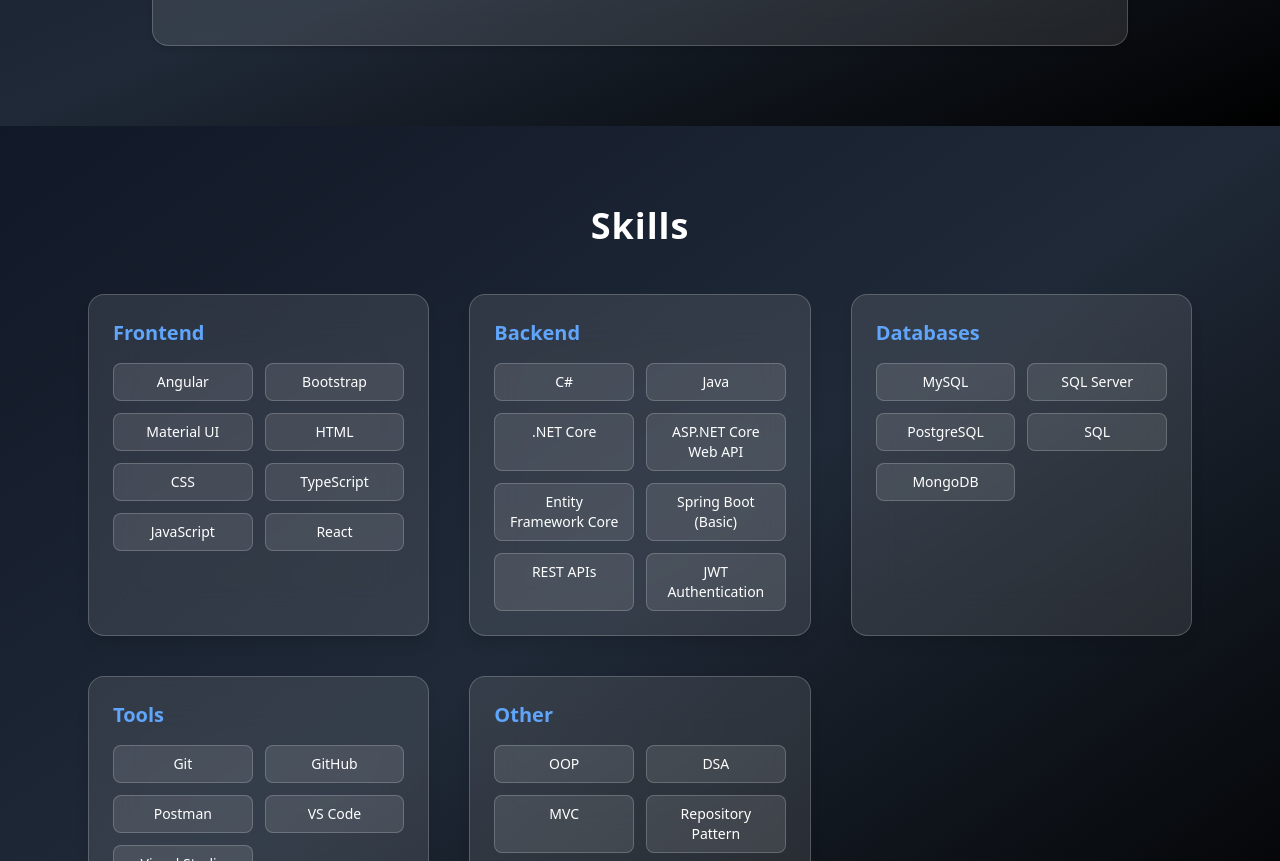
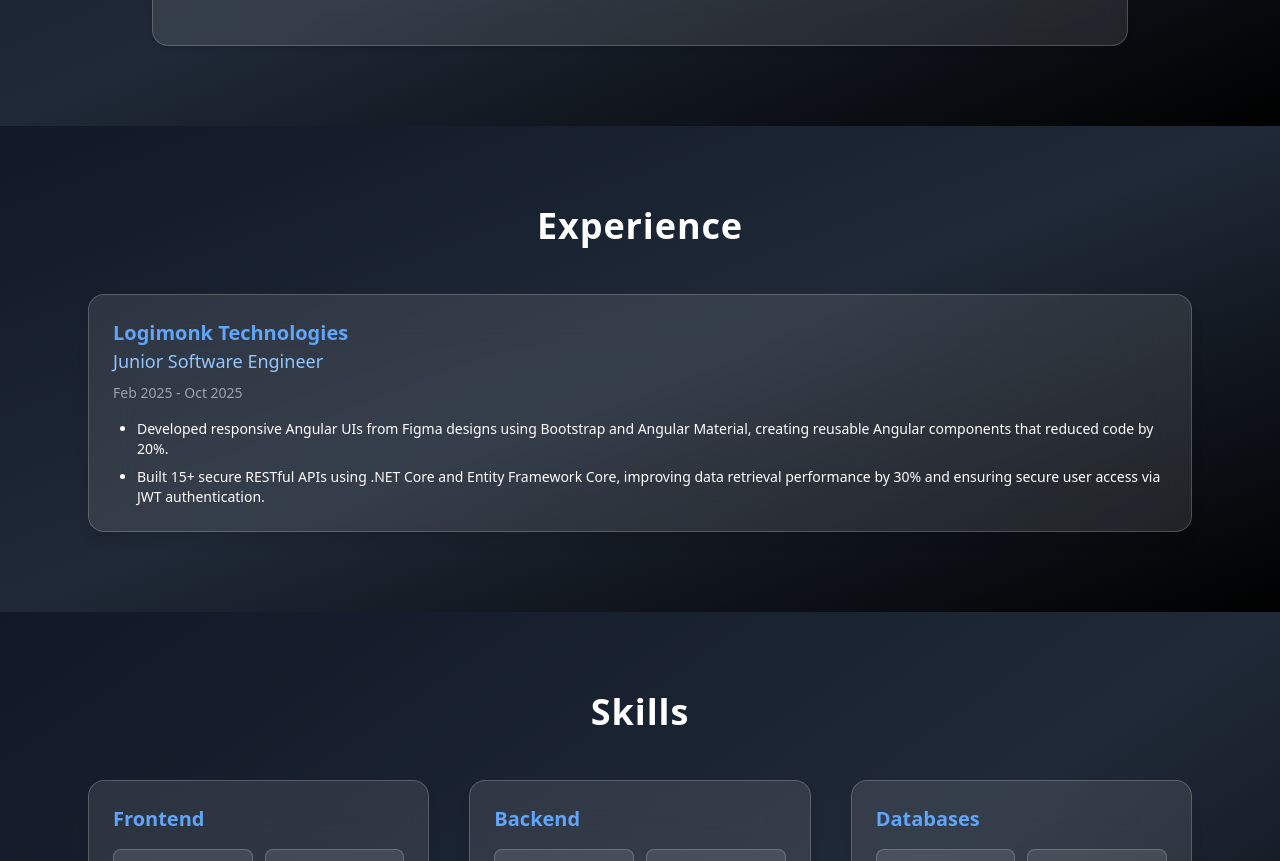
Before and after one commit to vivekkushwaha27/my-portfolio, a React (Create React App) app: page / in a window 1280 px wide. Shown: the part 1220-2081 px from the top of the page. Built offline with nearby package versions, Linux system fonts and the light colour scheme.

Commit message:
Added the Experience section.

```diff
--- a/src/App.js
+++ b/src/App.js
@@ -2,6 +2,7 @@ import React from "react";
 import Navbar from "./components/Navbar";
 import Hero from "./components/Hero";
 import About from "./components/About";
+import Experinece from "./components/Experience";
 import Skills from "./components/Skills";
 import Projects from "./components/Projects";
 import Achievements from "./components/Achievements";
@@ -13,6 +14,7 @@ export default function App() {
       <Navbar />
       <Hero />
       <About />
+      <Experinece />
       <Skills />
       <Projects />
       <Achievements />
--- /dev/null
+++ b/src/components/Experience.jsx
@@ -0,0 +1,48 @@
+import React from "react";
+
+const experiences = [
+  {
+    company: "Logimonk Technologies",
+    role: "Junior Software Engineer",
+    duration: "Feb 2025 - Oct 2025",
+    description: [
+      "Developed responsive Angular UIs from Figma designs using Bootstrap and Angular Material, creating reusable Angular components that reduced code by 20%.",
+      "Built 15+ secure RESTful APIs using .NET Core and Entity Framework Core, improving data retrieval performance by 30% and ensuring secure user access via JWT authentication."
+    ]
+  }
+];
+
+export default function Experience() {
+  return (
+    <section
+      id="experience"
+      className="py-20 bg-gradient-to-br from-gray-900 via-gray-800 to-black text-white"
+    >
+      <div className="max-w-6xl mx-auto px-6">
+        <h2 className="text-4xl font-extrabold text-center mb-12 tracking-wide">
+          Experience
+        </h2>
+
+        <div className="space-y-10">
+          {experiences.map((experience, index) => (
+            <div
+              key={index}
+              className="bg-white/10 backdrop-blur-xl border border-white/20
+              rounded-2xl shadow-lg p-6 hover:shadow-blue-500/40 transition duration-300"
+            >
+              <h3 className="text-xl font-bold text-blue-400">{experience.company}</h3>
+              <p className="text-lg mb-2 text-blue-300">{experience.role}</p>
+              <p className="text-sm text-gray-400 mb-4">{experience.duration}</p>
+
+              <ul className="list-disc pl-6 space-y-2">
+                {experience.description.map((desc, idx) => (
+                  <li key={idx} className="text-sm text-white">{desc}</li>
+                ))}
+              </ul>
+            </div>
+          ))}
+        </div>
+      </div>
+    </section>
+  );
+}
```
